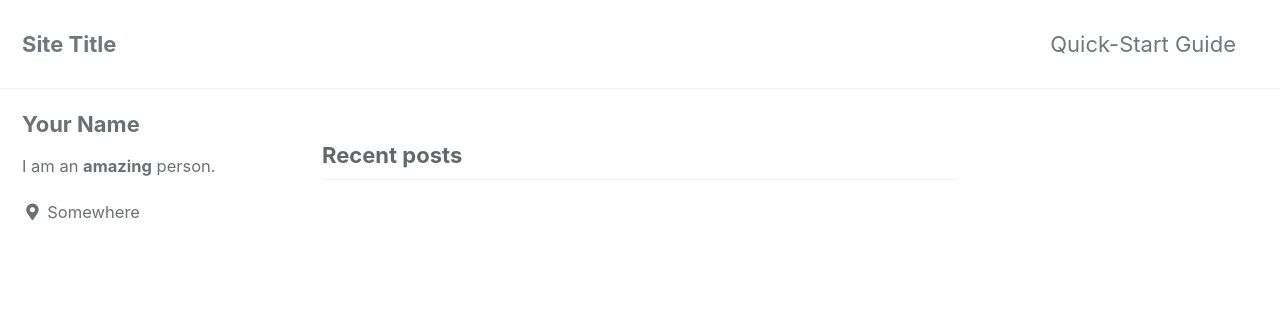
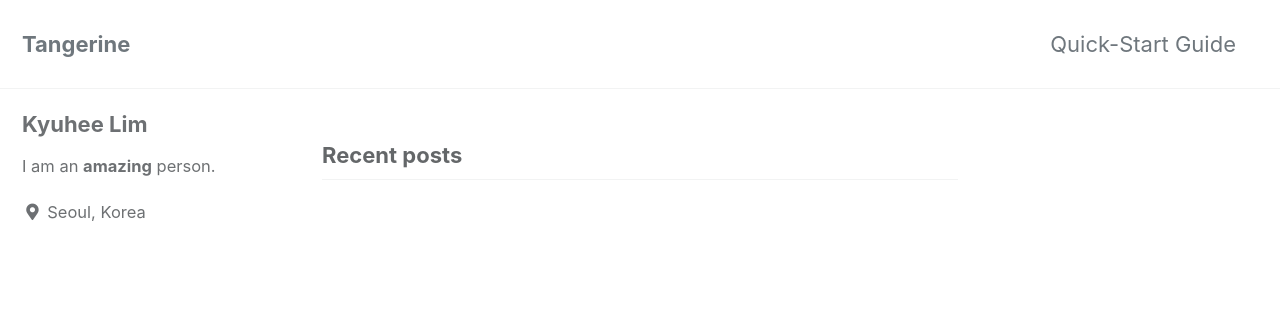
Before and after one commit to limkyuhee0/limkyuhee0.github.io, a Jekyll site: the page built from index.html, in a window 1280 px wide. Shown: the top 310 px of the page. Built offline with Jekyll 4.4.1, drawn with Linux system fonts in a browser that asks for light colours; cached includes are drawn as plain includes; the list of posts is cut into pages by our own code.

Commit message:
change metadata

```diff
--- a/_config.yml
+++ b/_config.yml
@@ -16,11 +16,11 @@ minimal_mistakes_skin    : "default" # "air", "aqua", "contrast", "dark", "dirt"
 
 # Site Settings
 locale                   : "en-US"
-title                    : "Site Title"
+title                    : "Tangerine"
 title_separator          : "-"
 subtitle                 : # site tagline that appears below site title in masthead
 name                     : "Kyuhee Lim"
-description              : "An amazing website."
+description              : "My first Git based blog."
 url                      : # the base hostname & protocol for your site e.g. "https://mmistakes.github.io"
 baseurl                  : # the subpath of your site, e.g. "/blog"
 repository               : # GitHub username/repo-name e.g. "mmistakes/minimal-mistakes"
@@ -102,10 +102,10 @@ analytics:
 
 # Site Author
 author:
-  name             : "Your Name"
+  name             : "Kyuhee Lim"
   avatar           : # path of avatar image, e.g. "/assets/images/bio-photo.jpg"
   bio              : "I am an **amazing** person."
-  location         : "Somewhere"
+  location         : "Seoul, Korea"
   email            :
   links:
     - label: "Email"
```
